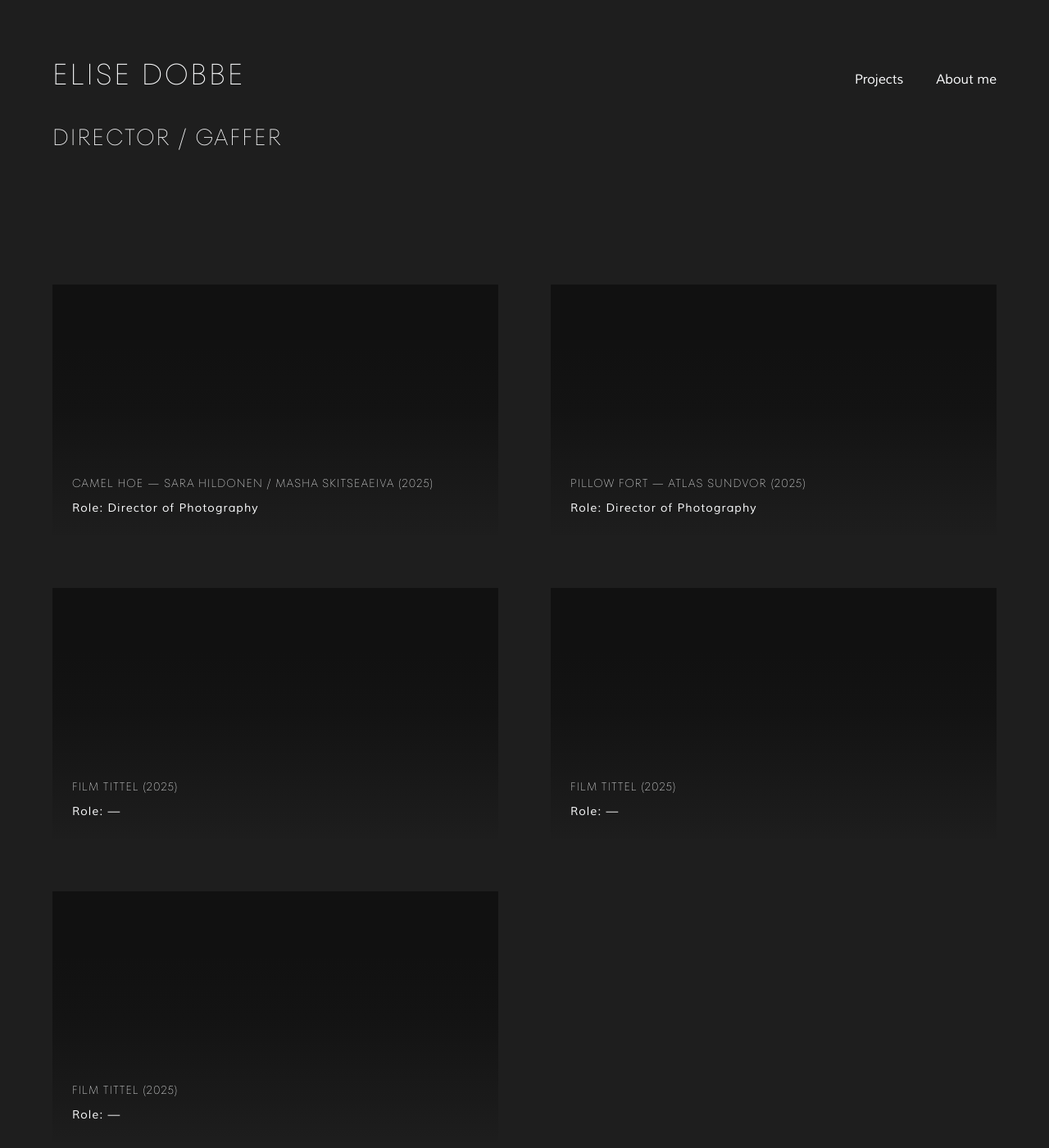
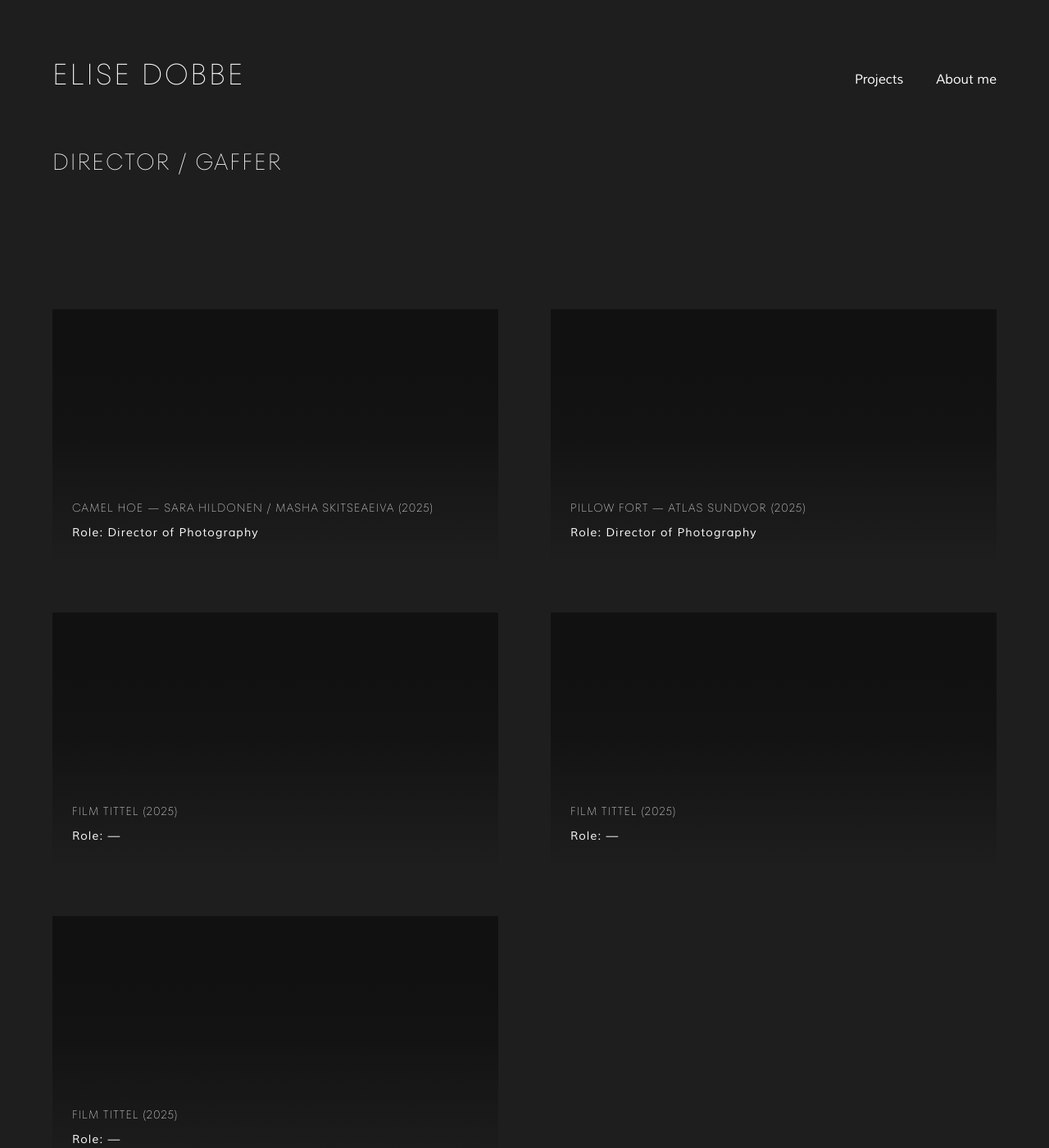
Before and after one commit to elisedobbe/portfolio, an MkDocs documentation site: the page built from docs/projects.md, in a window 1280 px wide and 1400 px high. Shown: the whole window at 82% size. Built offline with MkDocs 1.6.1 and Material for MkDocs 9.7.7, drawn with Linux system fonts in a browser that asks for light colours.

Commit message:
Update extra.css

```diff
--- a/docs/assets/styles/extra.css
+++ b/docs/assets/styles/extra.css
@@ -706,6 +706,6 @@ body:has(.home-hero) .md-tabs__item:first-child .md-tabs__link {
   letter-spacing: 1.96px !important;
   text-transform: uppercase !important;
   color: var(--fg) !important;
-  padding: 140px var(--edge) 0 !important;
+  padding: 170px var(--edge) 0 !important;
   margin: 0 !important;
 }
```
